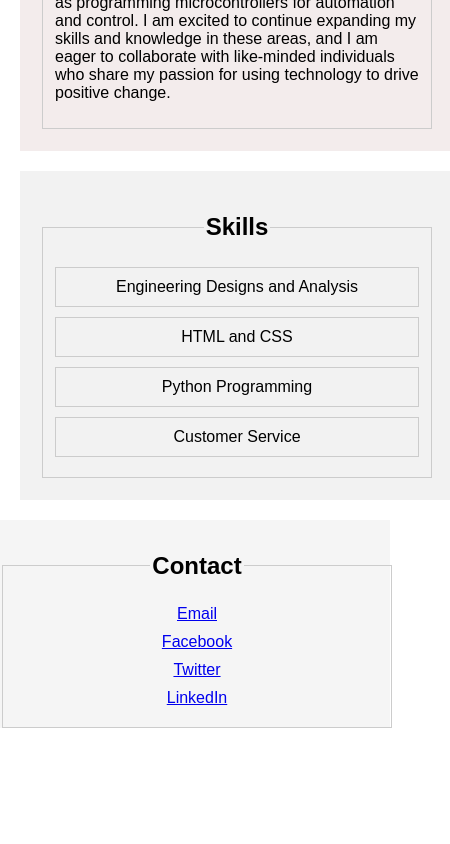
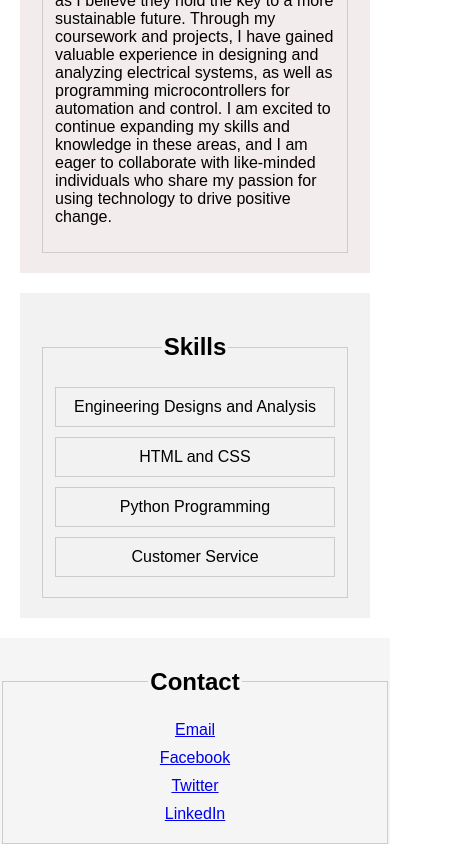
Before and after one commit to Joseph-Mbugua/Webdev-assignments, a website built with Vite: page index.html in a window 390 px wide. Shown: the part 504-1348 px from the top of the page, 450 px wide, since content can reach past the window. Before the commit the page ends 1234 px from the top, so only its background shows below. Built offline with nearby package versions, Linux system fonts and the light colour scheme.

Commit message:
second commit

```diff
--- a/styles.css
+++ b/styles.css
@@ -2,7 +2,7 @@ body {
   font-family: Arial, sans-serif;
   margin: auto;
   padding: auto;
-  width: 100%;
+  max-width: 100%;
 
 }
 
@@ -12,7 +12,7 @@ header {
   text-align: center;
   padding: auto;
   border-color: #333;
-  width: 100%;
+  max-width: 100%;
 
 }
 
@@ -20,7 +20,7 @@ header {
   background-color: #f3ecec;
   margin: 20px;
   padding: 20px;
-  width: 100%;
+  max-width: 100%;
 
 }
 
@@ -30,7 +30,7 @@ header {
   padding: 20px;
   align-items: center;
   text-align: center ;
-  width: 100%;
+  max-width: 100%;
 
 }
 
@@ -51,16 +51,17 @@ header {
   margin: auto;
   padding: auto;
   bottom: 0;
-  width: 100%;
+  max-width: 100%;
   text-align: center;
 }
 div{
-  width: 100%;
+  max-width: 100%;
 }
 fieldset {
   display: block;
+  max-block-size: 100
   margin: 2px;
-  width: 100%;
+  max-width: 100%;
   border: 1px solid #ccc;
   padding: auto;
   box-sizing:border-box;
@@ -91,7 +92,7 @@ legend {
 
   #introduction, #skills, #contact {
     padding: auto;
-    width: 100%;
+    max-width: 100%;
 
   }
 
@@ -99,7 +100,7 @@ legend {
     position: relative;
     padding-top: 10px;
     margin: auto;
-    width: 100%;
+    max-width: 100%;
 
   }
 }
```
